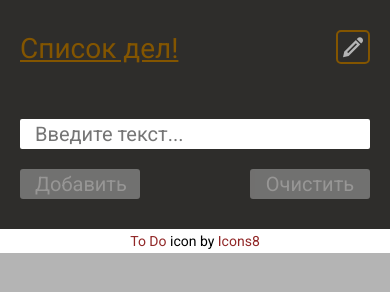
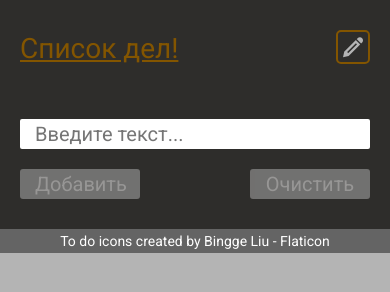
Before and after one commit to AleXVBulatov/todo-list, a plain HTML site: page index.html in a window 390 px wide. Drawn offline with Linux system fonts and the light colour scheme; files whose address does not match are found by name.

Commit message:
changed footer

```diff
--- a/css/style.css
+++ b/css/style.css
@@ -38,14 +38,15 @@ body {
 }
 
 /* Ссылка на иконку документа*/
-.link {
-    color: #000;
+.footer {
     padding: 5px 0px;
     text-align: center;
-    background-color:#fff
+    background-color:rgb(100, 100, 100);
+    width: 75%;
+    margin: 0 auto;
 }
-.link a{
-    color: rgb(145, 39, 39);
+.footer a{
+    color: #fff;
 }
 /* =============================== */
 
@@ -222,6 +223,9 @@ ul .icon-pencil {
     .block {
         width: 85%;
     }
+    .footer {
+        width: 85%;
+    }
 }
 
 @media (max-width: 768px) {
@@ -254,6 +258,9 @@ ul .icon-pencil {
         right: 0px;
         transform: translate(0, -100%);
     }
+    .footer {
+        width: 100%;
+    }
 }
 
 @media (max-width: 430px) {
--- a/index.html
+++ b/index.html
@@ -5,7 +5,7 @@
   <meta http-equiv="X-UA-Compatible" content="IE=edge">
   <meta name="viewport" content="width=device-width, initial-scale=1.0">
   <title>My list</title>
-  <link rel="shortcut icon" href="img/todo.png" type="image/x-icon">
+  <link rel="shortcut icon" href="img/todo-list.png" type="image/x-icon">
   <!-- <link rel="stylesheet" href="css/fontello.css"> -->
   <link rel="stylesheet" href="css/icomoon.css">
   <link rel="stylesheet" href="css/style.css">
@@ -41,9 +41,9 @@
           </div>
         </div>
       </div>
-      <div class="link">
-        <a target="_blank" href="https://icons8.com/icon/124203/to-do">To Do</a> icon by <a target="_blank" href="https://icons8.com">Icons8</a>      </div>
-    </div>
+      <footer class="footer">
+        <a href="https://www.flaticon.com/free-icons/to-do" target="_blank" title="to do icons">To do icons created by Bingge Liu - Flaticon</a>
+      </footer>
   </div>
 
 
```
Also changed, not shown: img/todo-list.png (added), img/todo.png (deleted).
